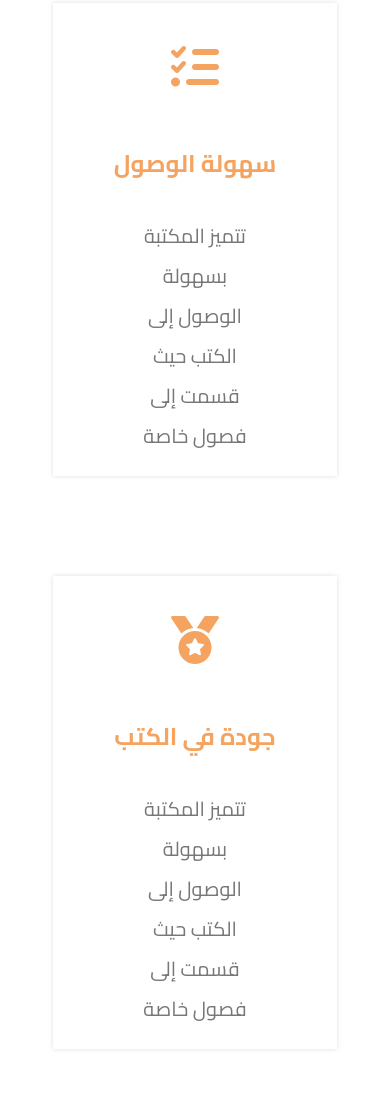
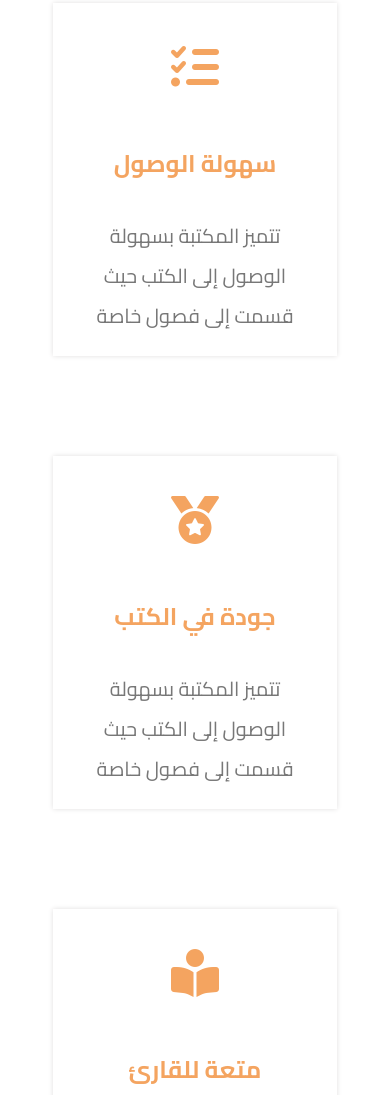
Before and after one commit to PrettySoft1/book_site, a plain HTML site: page index.html in a window 390 px wide. Shown: the part 1121-2216 px from the top of the page. Drawn offline with Linux system fonts and the light colour scheme.

Commit message:
Update style.css

```diff
--- a/css/style.css
+++ b/css/style.css
@@ -563,6 +563,9 @@ input:focus::placeholder {
     }
 }
 @media (max-width: 450px) {
+    .services .content p {
+        width: 100%;
+    }
     .sign_up .info {
         width: 100%;
     }
```
